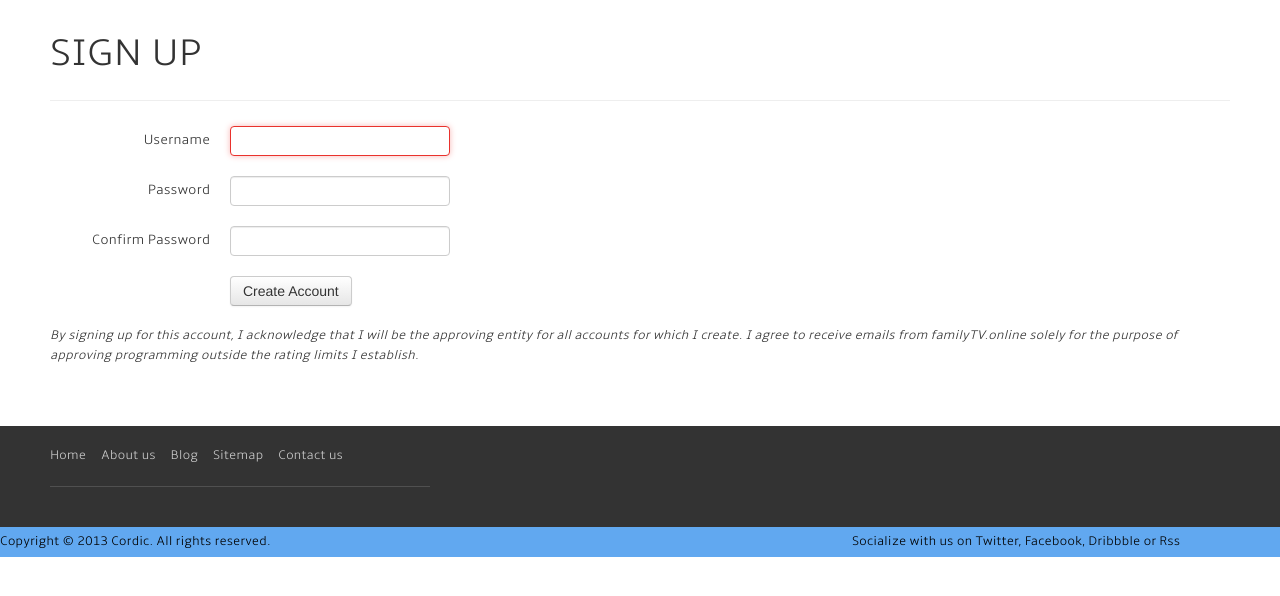
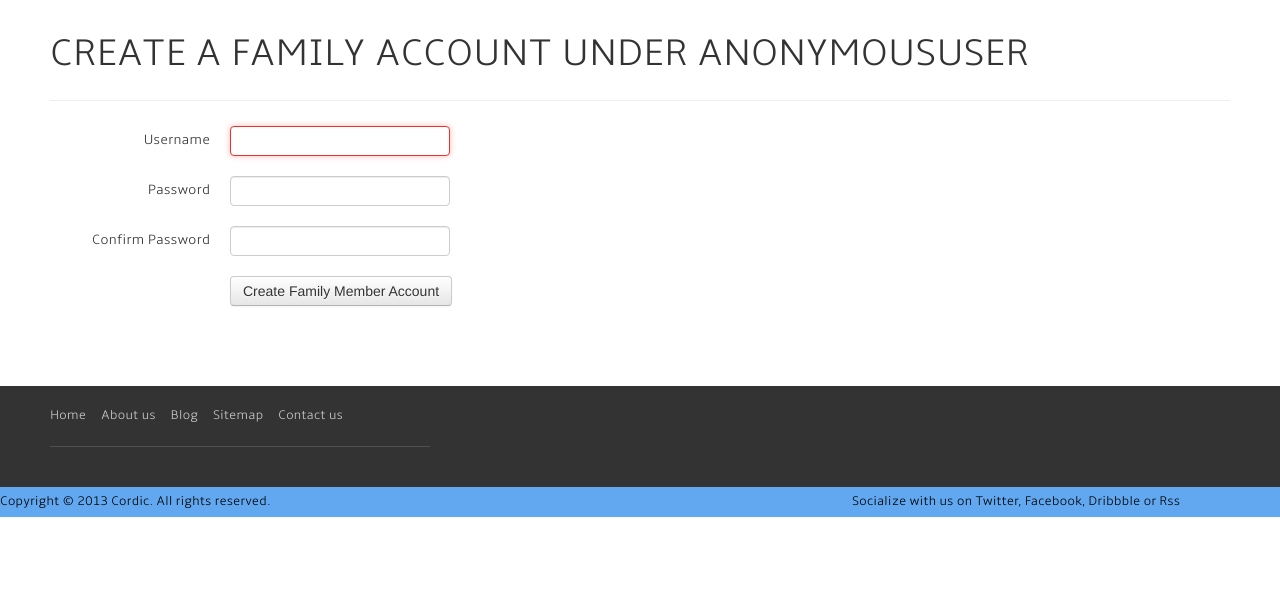
Before and after one commit to emilycharris/final_project, a Django app: page /sign_up/ in a window 1280 px wide. Shown: the part 112-708 px from the top of the page. Run offline with Django 3.2, Linux system fonts and the light colour scheme; parts of the project's set-up code (start-up, migrations or seed data) failed here and were passed over; some libraries are stand-ins or nearby versions.

Commit message:
working on user or something like that

```diff
--- a/main/views.py
+++ b/main/views.py
@@ -24,13 +24,37 @@ class CreateParentView(CreateView):
     template_name = 'auth/sign_up.html'
     success_url = "/login"
 
-class ProfileUpdateView(UpdateView):
+class CreateChildView(CreateView):
+    model = User
+    form_class = UserCreationForm
+    template_name = 'auth/sign_up.html'
+    success_url = reverse_lazy('children_profile_list_view')
+
+
+class ParentProfileUpdateView(UpdateView):
     model = Profile
-    fields = ['display_name','parent', 'rating_limit', 'email']
+    fields = ['display_name', 'email']
     success_url = reverse_lazy('queue_list_view')
 
     def get_object(self, queryset=None):
         return self.request.user.profile
+
+
+class ChildProfileUpdateView(UpdateView):
+    model = Profile
+    fields = ['display_name', 'email']
+    success_url = reverse_lazy('queue_list_view')
+
+    def get_object(self, queryset=None):
+        return self.request.user.profile
+
+
+class ChildrenProfileListView(ListView):
+    model = Profile
+
+    def get_queryset(self):
+        children = Profile.objects.filter(parent=self.request.user.id)
+        return children
 
 class ProgramListView(ListView):
     model = Program
@@ -42,7 +66,11 @@ class ProgramListView(ListView):
         search = self.request.GET.get('search')
         if search:
             search_name = search.replace("+", " ").lower()
-            return Program.objects.filter(name__contains=search_name)
+            results = Program.objects.filter(name__contains=search_name)
+            from django.db import connection
+            print(results.query)
+            return results
+
         else:
             return Program.objects.all()
 
@@ -114,8 +142,6 @@ class GroupQueueTemplateView(TemplateView):
         program_list, rating_limit = list(group.get_random_program())
         upper_range = len(program_list)-1
         index_value = random.randint(0,upper_range)
-        print(index_value)
-        print(rating_limit)
         context['rating_limit'] = rating_limit
         context['random_program'] = program_list[index_value]
         return context
--- a/templates/auth/sign_up.html
+++ b/templates/auth/sign_up.html
@@ -4,7 +4,8 @@
 {% block content %}
 <div class="container">
 
-  <h1>Sign Up</h1>
+  {% if request.user == None %}
+  <h1>Create a Parent Account</h1>
   <form class="form-horizontal" action="" method="post">
     {% csrf_token %}
             <div class="control-group">
@@ -38,6 +39,56 @@
             </div>
             <em>By signing up for this account, I acknowledge that I will be the approving entity for all accounts for which I create.  I agree to receive emails from familyTV.online solely for the purpose of approving programming outside the rating limits I establish.</em>
         </form>
+        {% else %}
+          {% if user.profile.display_name %}
+          <h1>Create a Family Account under {{user.profile.display_name}}</h1>
+          {% else %}
+          <h1>Create a Family Account under {{user}}</h1>
+          {% endif %}
+          <form class="form-horizontal" action="" method="post">
+            {% csrf_token %}
+                    <div class="control-group">
+                        <label class="control-label" for="inputUsername">Username</label>
+                        <div class="controls">
+                          {{form.username}}
+                        </div>
+                    </div>
+
+                    <div class="control-group">
+                        <label class="control-label" for="inputPassword">Password</label>
+                        <div class="controls">
+                          {{form.password1}}
+                        </div>
+                    </div>
+
+                    <div class="control-group">
+                        <label class="control-label" for="inputPassword">Confirm Password</label>
+                        <div class="controls">
+                          {{form.password2}}
+                        </div>
+                    </div>
+
+                    <div class="control-group">
+                        <div class="controls">
+                        {# <label class="checkbox">#}
+                        {# <input type="checkbox"> Remember me#}
+                        {# </label><br/>#}
+                        <input type="submit" class="btn" name='submit' value="Create Family Member Account"></button>
+                        </div>
+                    </div>
+
+                    <div class="control-group">
+                    {% if form.errors %}
+                       {% for field in form %}
+                          {% for error in field.errors %}
+                              {{ error }}
+                          {% endfor %}
+                       {% endfor %}
+                    {% endif %}
+                    </div>
+                </form>
+
+        {% endif %}
 
 </div><!--/container-->
 
--- a/templates/base.html
+++ b/templates/base.html
@@ -91,8 +91,11 @@
                             <!--Logoout-->
                             <li class="single" data-original-title>
                                 <img class="menu-top" src="{% static 'main/theme_color_4/images/menu-top.png' %}" alt="" >
+                                {% if request.user.profile.display_name %}
+                                <a href="{% url 'logout' %}?next={% url 'index_view' %}">Logout as {{user.profile.display_name}}</a>
+                                {% else %}
                                 <a href="{% url 'logout' %}?next={% url 'index_view' %}">Logout as {{user}}</a>
-
+                                {% endif %}
                             </li>
 
                             {% endif %}
--- a/templates/index.html
+++ b/templates/index.html
@@ -21,10 +21,11 @@
                                 <p>It's hard for families to agree on what to watch together.  We have an abundance of programming at our fingertips, but when we sit down with the family, we have to decide who gets to pick the show and what's appropriate content for everyone sitting at the television.</p>
                                 <p>We exist to simplify family time.  Using our application, each of your family members can program a queue and, based upon who's watching, can generate a randomly selected program to watch that's appropriate for everyone included.</p>
                                 <p>No more arguments. At least not about this.</p>
-
+                                {% if request.user.is_authenticated %}
+                                {% else %}
                                 <a class="btn btn btn-inverse" href="{% url 'create_parent_view' %}">Start a Family Account</a>
                                 <a class ='btn btn btn-inverse' href="{% url 'login' %}">Sign In to Existing Account</a>
-
+                                {% endif %}
                             </div>
                         </div>
 
--- a/templates/main/program_list.html
+++ b/templates/main/program_list.html
@@ -47,7 +47,6 @@
                   {# </a>#}
                   <img src={{object.thumbnail}} alt="" >
                   <h3><a href={% url 'program_detail_view' object.pk %}>{{object.name}}</a></h3>
-                  {% if object in self.request.user.queue.queueprogram %}!{% endif %}
                   <span>{{object.rating}} <a class="btn btn-inverse pull-right" type="button" href="{% url 'queue_create_view' user.queue.id object.pk %}"><i class=" icon-plus"></i></a></span>
               </div>
           </div>
--- a/what_to_watch/urls.py
+++ b/what_to_watch/urls.py
@@ -15,7 +15,7 @@ Including another URLconf
 """
 from django.conf.urls import url, include
 from django.contrib import admin
-from main.views import IndexView, CreateParentView, ProfileUpdateView, ProgramListView, ProgramDetailView, QueueCreateView, QueueListView, GroupQueueCreateView, GroupQueueTemplateView, QueueProgramDeleteView
+from main.views import IndexView, CreateParentView, ParentProfileUpdateView, ProgramListView, ProgramDetailView, QueueCreateView, QueueListView, GroupQueueCreateView, GroupQueueTemplateView, QueueProgramDeleteView, CreateChildView, ChildrenProfileListView
 from django.contrib.auth.decorators import login_required
 from django.conf.urls.static import static
 from django.conf import settings
@@ -25,8 +25,7 @@ urlpatterns = [
     url(r'^admin/', admin.site.urls),
     url('^', include('django.contrib.auth.urls')),
     url(r'^$', IndexView.as_view(), name='index_view'),
-    # url(r'^create_user/$', CreateUserView.as_view(), name='create_user_view'),
-    url(r'^accounts/profile/$', login_required(ProfileUpdateView.as_view()), name="profile_update_view"),
+    url(r'^accounts/profile/$', login_required(ParentProfileUpdateView.as_view()), name="profile_update_view"),
     url(r'^program_list/$', ProgramListView.as_view(), name='program_list_view'),
     url(r'^program_detail/(?P<pk>\d+)/$', ProgramDetailView.as_view(), name='program_detail_view'),
     url(r'^queue_create/(?P<pk>\d+)/(?P<program_pk>\d+)/$', login_required(QueueCreateView.as_view()), name='queue_create_view'),
@@ -35,4 +34,6 @@ urlpatterns = [
     url(r'^group_queue_create/$', login_required(GroupQueueCreateView.as_view()), name='group_queue_create_view'),
     url(r'^group_queue/$', login_required(GroupQueueTemplateView.as_view()), name='group_queue_template_view'),
     url(r'^sign_up/$', CreateParentView.as_view(), name='create_parent_view'),
+    url(r'^sign_up_family/$', login_required(CreateChildView.as_view()), name='create_child_view'),
+    url(r'^children_profile_list/$', login_required(ChildrenProfileListView.as_view()), name='children_profile_list_view')
 ] + static(settings.MEDIA_URL, document_root=settings.MEDIA_ROOT)
```
Also changed, not shown: templates/main/profile_list.html (added, +24 -0 lines), templates/main/queueprogram_list.html (+4 -5 lines), templates/registration/login.html (+10 -0 lines).
